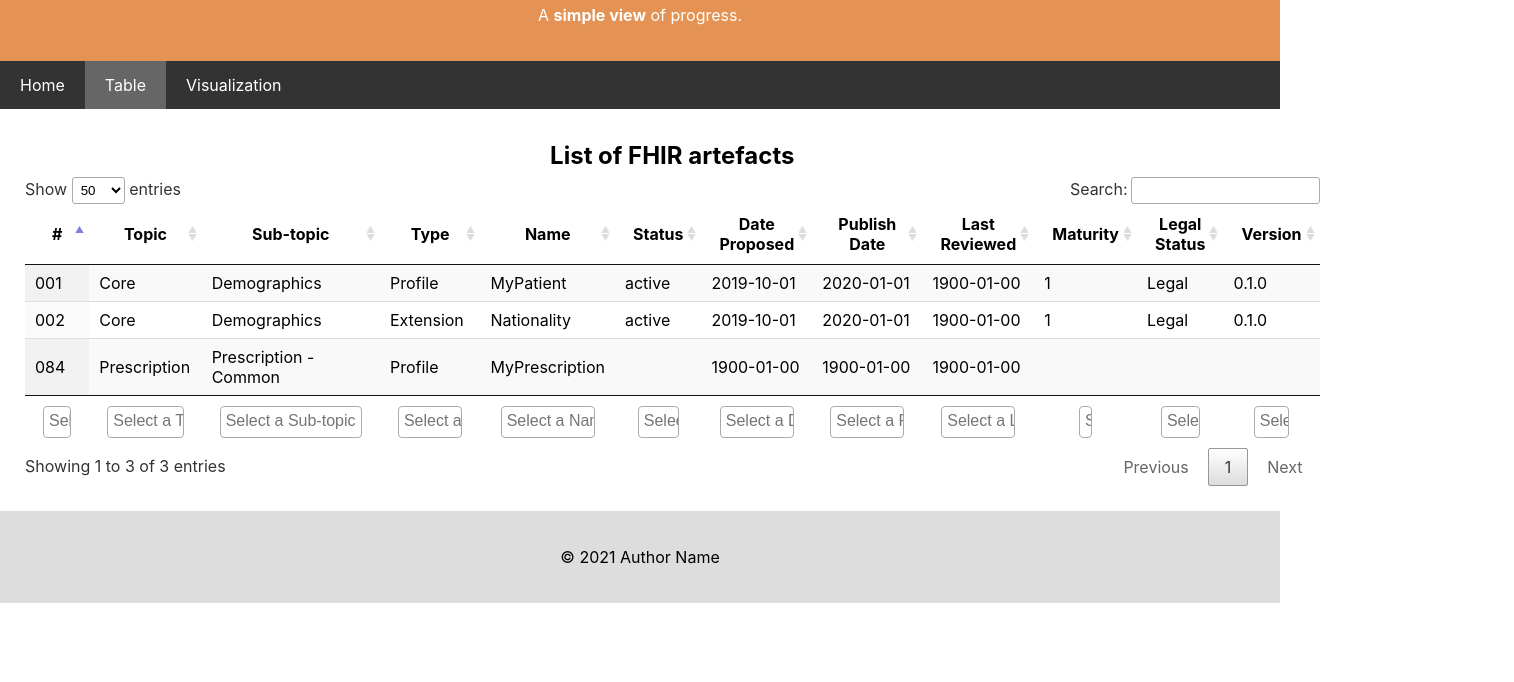
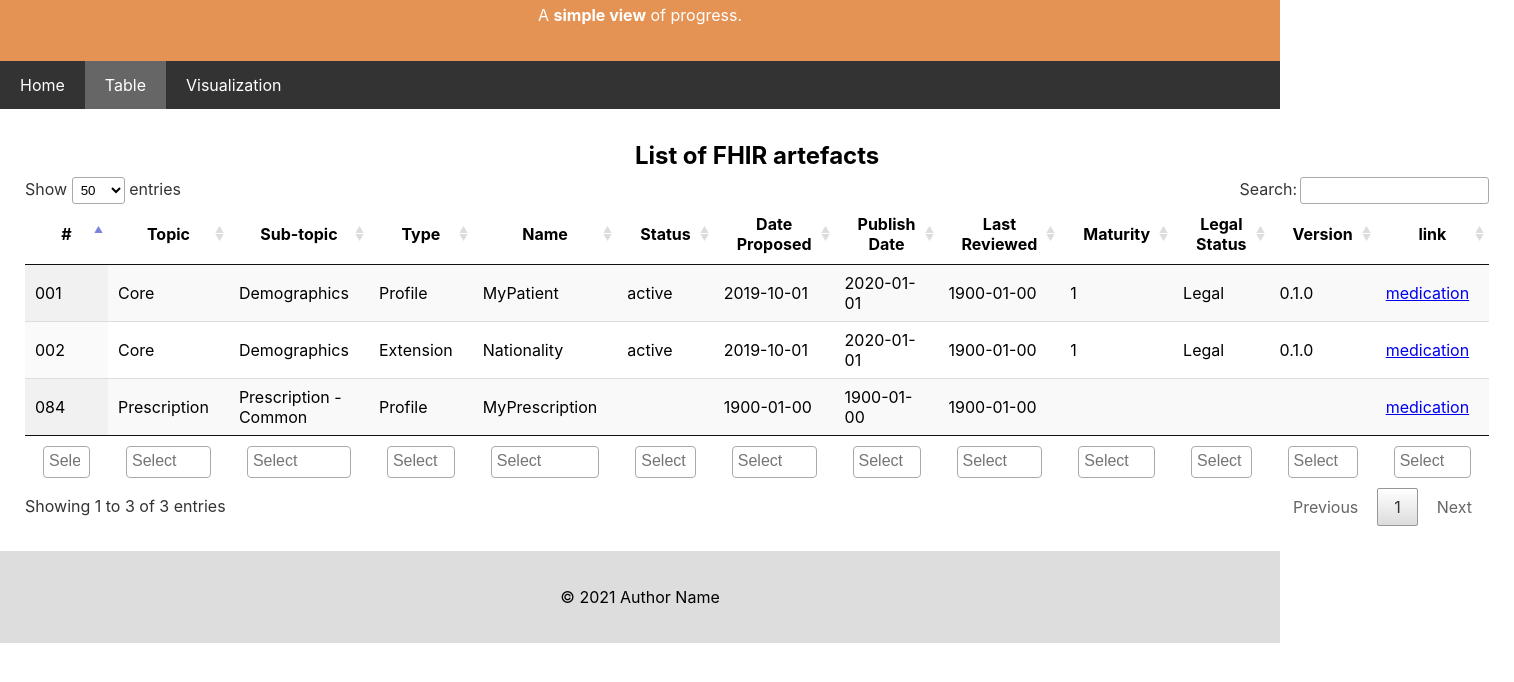
Before and after one commit to costateixeira/roadmap, a plain HTML site: page pages/table.html in a window 1280 px wide. Shown: the part 118-800 px from the top of the page, 1514 px wide, since content can reach past the window. Drawn offline with Linux system fonts and the light colour scheme; files whose address does not match are found by name.

Commit message:
fix select2 options

```diff
--- a/data/data.json
+++ b/data/data.json
@@ -1,5 +1,5 @@
 {"data": [
-    {"id":"001","url":".","topic":"Core","subtopic":"Demographics","type":"Profile","name":"MyPatient","status":"active","date_started":"2019-10-01","date_published":"2020-01-01","date_reviewed":"1900-01-00","maturity":"1","legal":"Legal","version":"0.1.0"},
-    {"id":"002","url":".","topic":"Core","subtopic":"Demographics","type":"Extension","name":"Nationality","status":"active","date_started":"2019-10-01","date_published":"2020-01-01","date_reviewed":"1900-01-00","maturity":"1","legal":"Legal","version":"0.1.0"},
-    {"id":"084","url":".","topic":"Prescription","subtopic":"Prescription - Common","type":"Profile","name":"MyPrescription","status":"","date_started":"1900-01-00","date_published":"1900-01-00","date_reviewed":"1900-01-00","maturity":"","legal":"","version":""}
+    {"id":"001","url":".","topic":"Core","subtopic":"Demographics","type":"Profile","name":"MyPatient","status":"active","date_started":"2019-10-01","date_published":"2020-01-01","date_reviewed":"1900-01-00","maturity":"1","legal":"Legal","version":"0.1.0", "link" : "medication"},
+    {"id":"002","url":".","topic":"Core","subtopic":"Demographics","type":"Extension","name":"Nationality","status":"active","date_started":"2019-10-01","date_published":"2020-01-01","date_reviewed":"1900-01-00","maturity":"1","legal":"Legal","version":"0.1.0", "link" : "medication"},
+    {"id":"084","url":".","topic":"Prescription","subtopic":"Prescription - Common","type":"Profile","name":"MyPrescription","status":"","date_started":"1900-01-00","date_published":"1900-01-00","date_reviewed":"1900-01-00","maturity":"","legal":"","version":"", "link" : "medication"}
  ]}
--- a/dist/js/table.js
+++ b/dist/js/table.js
@@ -1,5 +1,4 @@
 $(document).ready( function () {
-
   var table = $('#example').DataTable({
     lengthMenu: [ [20, 50, 100, -1], [20, 50, 100, "All"] ],
     pageLength: 50,
@@ -18,7 +17,12 @@ $(document).ready( function () {
             { "data": "date_reviewed" },
             { "data": "maturity" },
             { "data": "legal" },
-                    { "data": "version" }
+            { "data": "version" },
+            { "data": "link",
+                fnCreatedCell: function (nTd, sData, oData, iRow, iCol) {
+                    $(nTd).html("<a href='https://www.hl7.org/fhir/"+oData.link+".html'>"+oData.link+"</a>");
+                }
+            }
           ],
       initComplete: function () {
       count = 0;
@@ -58,7 +62,9 @@ $(document).ready( function () {
         $('#' + title).select2({
           multiple: true,
           closeOnSelect: false,
-                  placeholder: "Select a " + title
+          placeholder: "Select" ,
+          width: '100%',
+          dropdownAutoWidth : true
         });
 
         //initially clear select otherwise first option is selected
--- a/index.html
+++ b/index.html
@@ -2,7 +2,7 @@
 <html lang="en">
     <head>
         <title>RoadMap overview</title>
-        <script src="dist/js/jquery-3.6.0.min.js" integrity="sha256-/xUj+3OJU5yExlq6GSYGSHk7tPXikynS7ogEvDej/m4=" crossorigin="anonymous"></script>
+        <script src="dist/js/jquery-3.6.0.min.js"></script>
         <link rel="stylesheet" type="text/css" href="./dist/css/main.css">
 
         <meta charset="UTF-8">
--- a/pages/table.html
+++ b/pages/table.html
@@ -4,7 +4,7 @@
         <title>RoadMap Information - Table</title>
         <meta charset="UTF-8">
         <meta name="viewport" content="width=device-width, initial-scale=1">
-        <script src="../dist/js/jquery-3.6.0.min.js" integrity="sha256-/xUj+3OJU5yExlq6GSYGSHk7tPXikynS7ogEvDej/m4=" crossorigin="anonymous"></script>
+        <script src="../dist/js/jquery-3.6.0.min.js" ></script>
         <script type="text/javascript" charset="utf8" src="../dist/js/jquery.dataTables.js"></script>
         <script src="../dist/js/select2.min.js"></script>
         <link rel="stylesheet" type="text/css" href="../dist//css/jquery.dataTables.min.css">
@@ -41,6 +41,7 @@
                             <th>Maturity</th>
                             <th>Legal Status</th>
                             <th>Version</th>
+                            <th>link</th>
                         </tr>
                     </thead>
                     <tfoot>
@@ -58,6 +59,7 @@
                             <th>maturity</th>
                             <th>legal</th>
                             <th>version</th>
+                            <th>link</th>
                         </tr>
                     </tfoot>
                 </table>
```
Also changed, not shown: pages/visualization.html (+1 -5 lines). Lines whose indentation alone changed are shown as unchanged.
